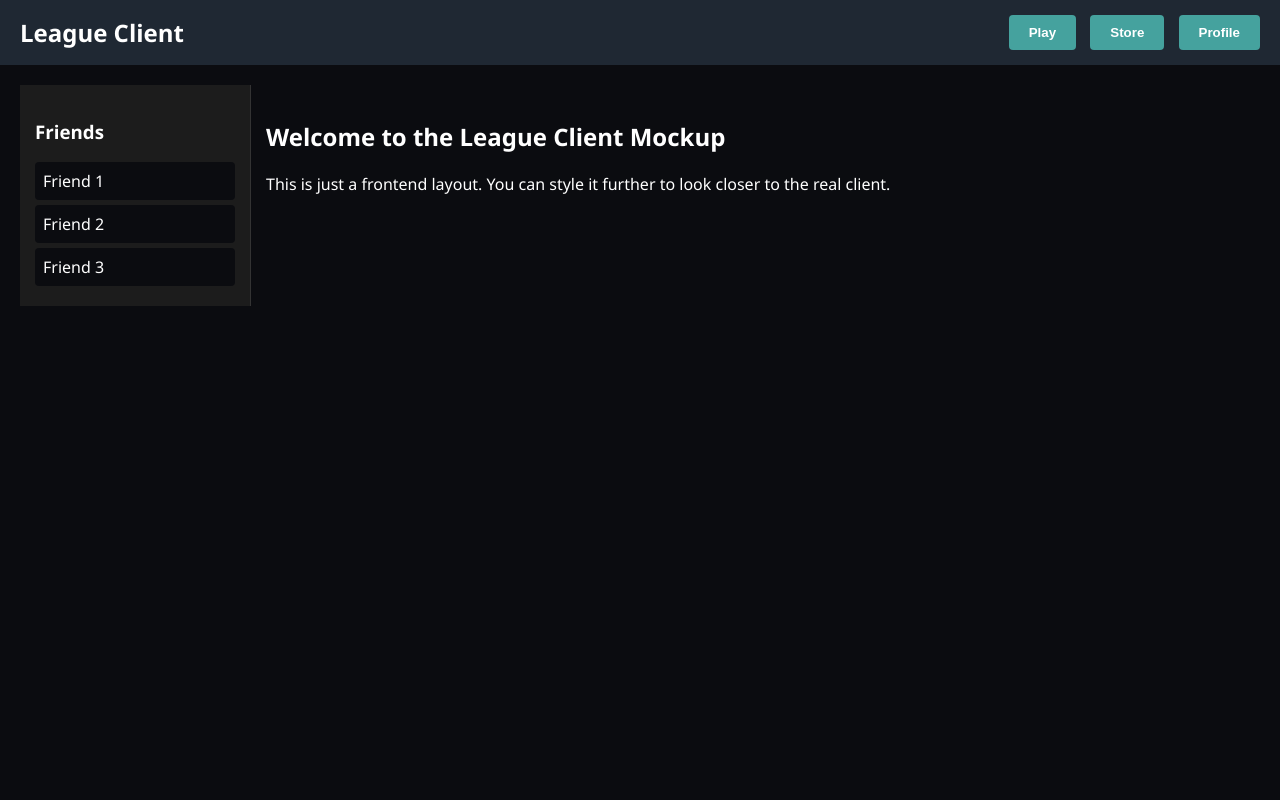
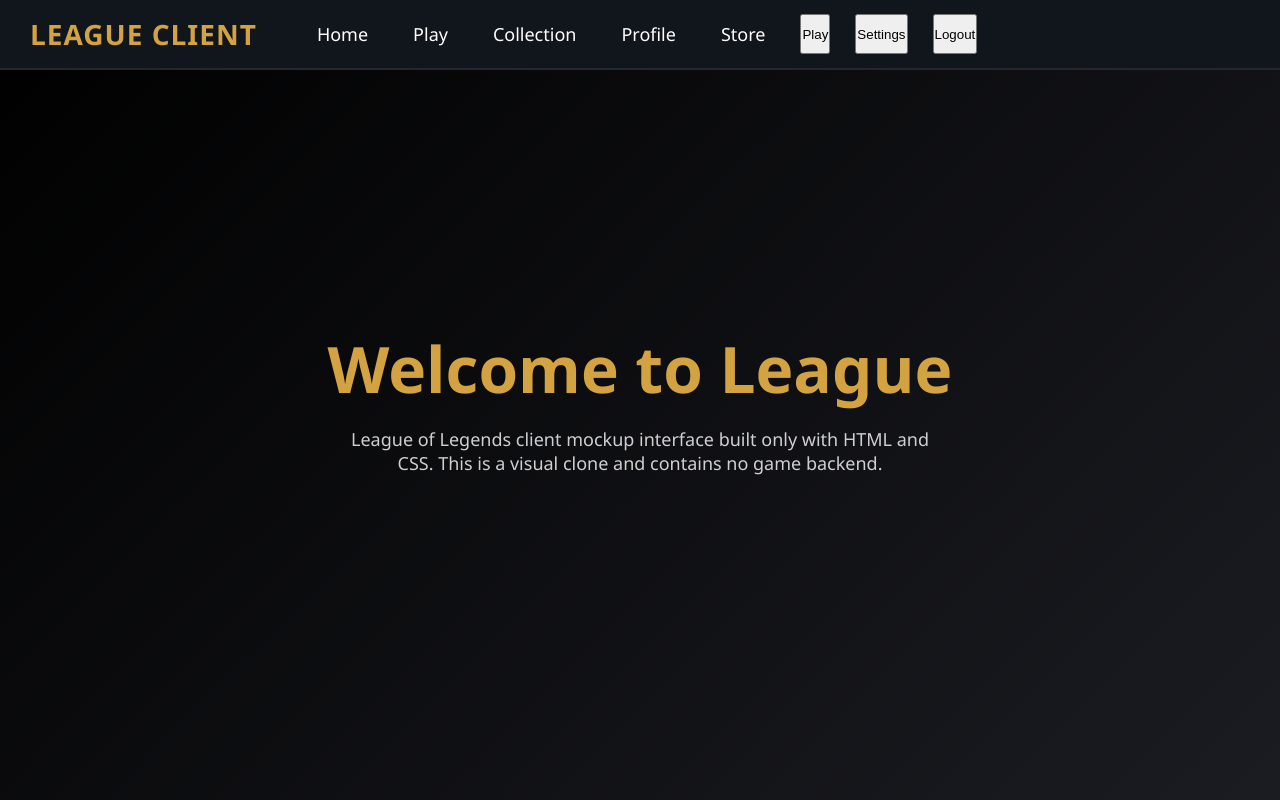
Before and after one commit to EveryTachyon/lolclient, an Electron app: page index.html in a window 1280 px wide. Drawn offline with Linux system fonts and the light colour scheme.

Commit message:
first ui start

```diff
--- a/index.html
+++ b/index.html
@@ -3,97 +3,144 @@
 <head>
 <meta charset="UTF-8">
 <meta name="viewport" content="width=device-width, initial-scale=1.0">
-  <title>LoL Client Mockup</title>
+<title>League of Legends Client Mockup</title>
+
 <style>
-    body {
+
+/* GLOBAL RESET */
+* {
     margin: 0;
-      font-family: "Segoe UI", sans-serif;
-      background-color: #0b0c10;
-      color: #ffffff;
+    padding: 0;
+    box-sizing: border-box;
 }
 
-    header {
-      background-color: #1f2833;
-      padding: 15px 20px;
-      display: flex;
-      justify-content: space-between;
-      align-items: center;
+/* BODY */
+body {
+    font-family: "Segoe UI", Arial, sans-serif;
+    background-color: #0a0b0e;
+    color: #fff;
+    height: 100vh;
+    overflow: hidden;
 }
 
-    header h1 {
-      font-size: 24px;
-      margin: 0;
+/* BACKGROUND GRADIENT */
+.background {
+    position: absolute;
+    top: 0; left: 0; right: 0; bottom: 0;
+    background: linear-gradient(135deg, #000, #1b1c22);
+    z-index: -1;
 }
 
-    nav button {
-      background-color: #45a29e;
-      border: none;
-      padding: 10px 20px;
-      margin-left: 10px;
-      color: #fff;
+/* HEADER */
+.header {
+    height: 70px;
+    background: #11151c;
+    display: flex;
+    align-items: center;
+    padding: 0 30px;
+    border-bottom: 2px solid rgba(255, 255, 255, 0.08);
+}
+
+.header .logo {
+    font-size: 28px;
     font-weight: bold;
+    color: #d3a342;
+    letter-spacing: 1px;
+    margin-right: 50px;
+}
+
+.header .menu {
+    display: flex;
+    gap: 25px;
+}
+
+.header .menu div {
+    font-size: 18px;
     cursor: pointer;
+    padding: 8px 10px;
+}
+
+.header .menu div:hover {
+    background: rgba(255, 255, 255, 0.1);
     border-radius: 4px;
 }
 
-    nav button:hover {
-      background-color: #66fcf1;
-      color: #000;
+/* MAIN SCREEN */
+.main {
+    display: flex;
+    flex-direction: column;
+    align-items: center;
+    justify-content: center;
+    height: calc(100vh - 140px);
+    text-align: center;
 }
 
-    main {
-      display: flex;
-      padding: 20px;
+.main h1 {
+    font-size: 64px;
+    font-weight: bold;
+    color: #d3a342;
+    margin-bottom: 15px;
 }
 
-    .sidebar {
-      width: 200px;
-      background-color: #1c1c1c;
-      padding: 15px;
-      border-right: 1px solid #333;
+.main p {
+    font-size: 18px;
+    opacity: 0.8;
+    max-width: 600px;
 }
 
-    .content {
-      flex: 1;
-      padding: 15px;
+/* FOOTER BUTTONS */
+.footer {
+    height: 70px;
+    background: #11151c;
+    display: flex;
+    justify-content: center;
+    align-items: center;
+    gap: 30px;
+    border-top: 2px solid rgba(255, 255, 255, 0.08);
 }
 
-    .friend {
-      padding: 8px;
-      margin-bottom: 5px;
-      background-color: #0b0c10;
-      border-radius: 4px;
+.footer button {
+    background-color: #c59f2f;
+    border: none;
+    padding: 12px 30px;
+    font-size: 18px;
+    font-weight: bold;
+    color: #0a0b0e;
     cursor: pointer;
+    border-radius: 6px;
+    transition: 0.2s;
 }
 
-    .friend:hover {
-      background-color: #45a29e;
-      color: #000;
+.footer button:hover {
+    background-color: #e1b944;
 }
+
 </style>
 </head>
 <body>
-  <header>
-    <h1>League Client</h1>
-    <nav>
+
+<div class="background"></div>
+
+<div class="header">
+    <div class="logo">LEAGUE CLIENT</div>
+    <div class="menu">
+        <div>Home</div>
+        <div>Play</div>
+        <div>Collection</div>
+        <div>Profile</div>
+        <div>Store</div>
         <button>Play</button>
-      <button>Store</button>
-      <button>Profile</button>
-    </nav>
-  </header>
-
-  <main>
-    <div class="sidebar">
-      <h3>Friends</h3>
-      <div class="friend">Friend 1</div>
-      <div class="friend">Friend 2</div>
-      <div class="friend">Friend 3</div>
+        <button>Settings</button>
+        <button>Logout</button>
+    </div>
 </div>
 
-    <div class="content">
-      <h2>Welcome to the League Client Mockup</h2>
-      <p>This is just a frontend layout. You can style it further to look closer to the real client.</p>
+<div class="main">
+    <h1>Welcome to League</h1>
+    <p>League of Legends client mockup interface built only with HTML and CSS. This is a visual clone and contains no game backend.</p>
 </div>
-  </main>
+
+
+
 </body>
 </html>
```
Lines whose indentation alone changed are shown as unchanged.
